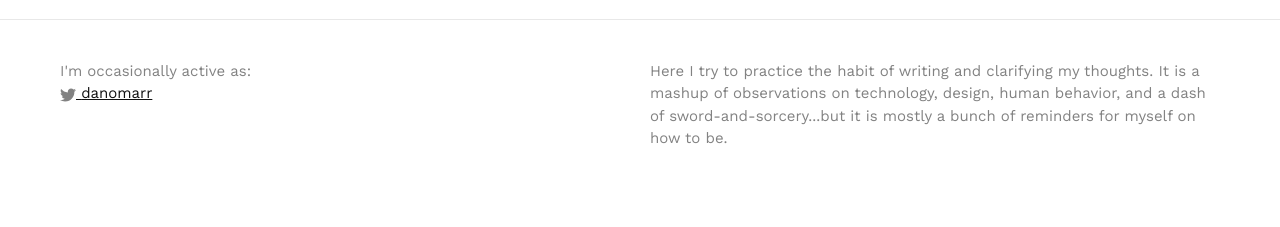
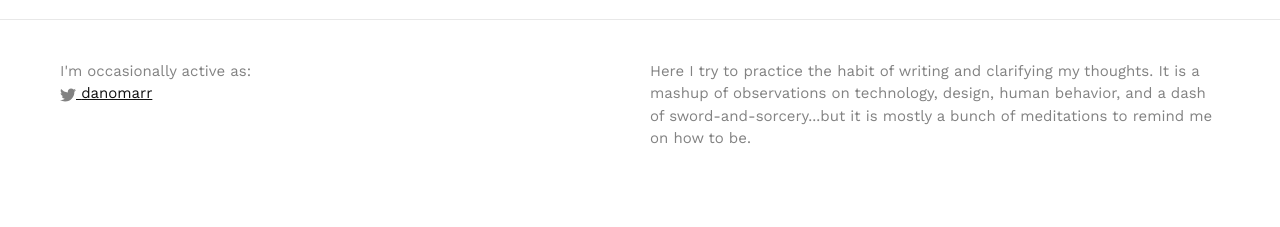
Before and after one commit to danomarr/danomarr.github.io, a Jekyll site: the page built from index.html, in a window 1280 px wide. Shown: the part 853-1080 px from the top of the page. Built offline with Jekyll 4.4.1, drawn with Linux system fonts in a browser that asks for light colours; the list of posts is cut into pages by our own code.

Commit message:
udpated config file again

```diff
--- a/_config.yml
+++ b/_config.yml
@@ -2,7 +2,7 @@
 title: Dano Marr
 name: Dano's Journal
 email: danomarr@gmail.com
-description: Here I try to practice the habit of writing and clarifying my thoughts. It is a mashup of observations on technology, design, human behavior, and a dash of sword-and-sorcery...but it is mostly a bunch of reminders for myself on how to be.
+description: Here I try to practice the habit of writing and clarifying my thoughts. It is a mashup of observations on technology, design, human behavior, and a dash of sword-and-sorcery...but it is mostly a bunch of meditations to remind me on how to be.
 baseurl: "" # the subpath of your site, e.g. /blog
 url: "http://danomarr.com/" # the base hostname & protocol for your site
 gems: [jekyll-paginate]
```
